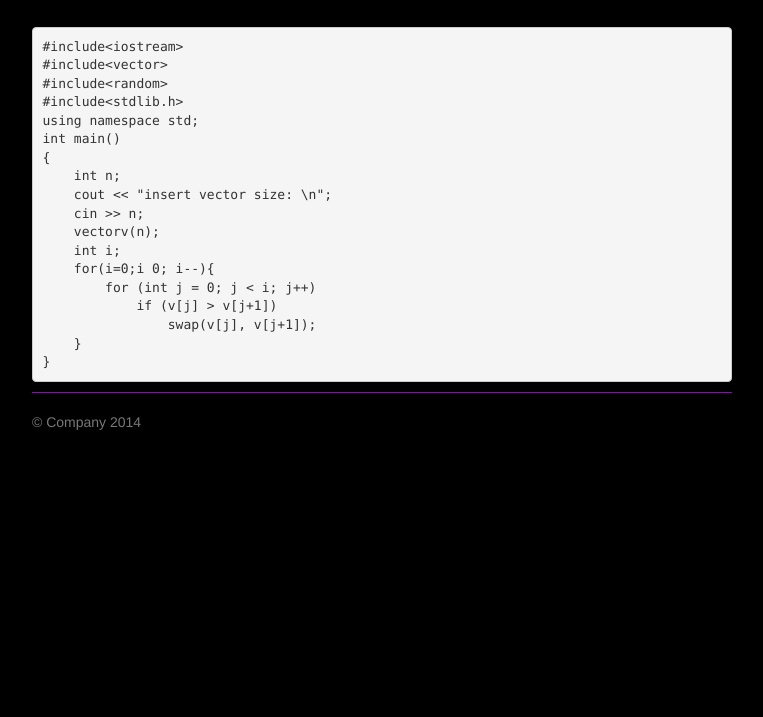
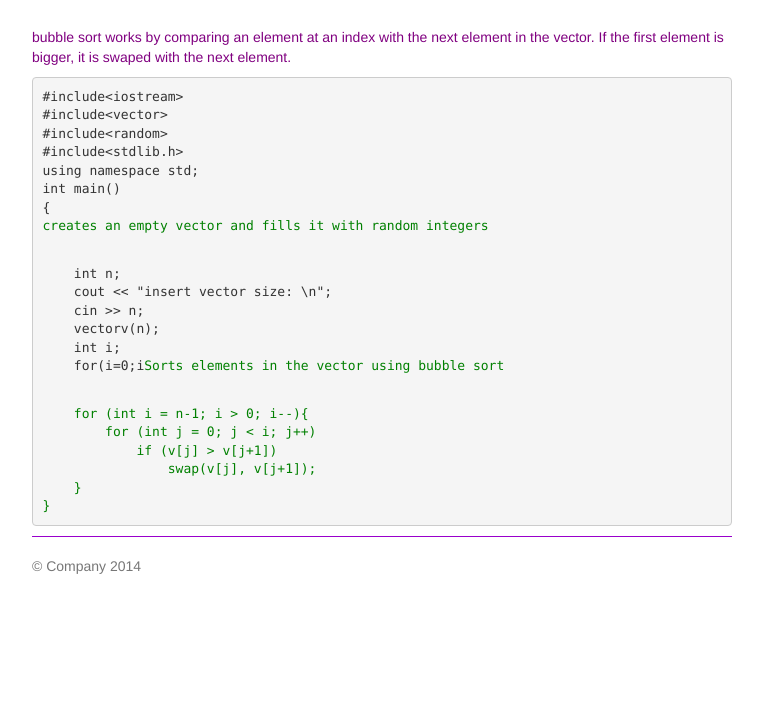
Before and after one commit to almostalmost/almostalmost.github.io, a plain HTML site: page BubbleSort.html in a window 1280 px wide. Shown: the part 83-800 px from the top of the page, without its empty margins (258-1021 px from the left). Drawn offline with nearby package versions, Linux system fonts and the light colour scheme; a script that the page names is missing.

Commit message:
Update BubbleSort.html

```diff
--- a/BubbleSort.html
+++ b/BubbleSort.html
@@ -22,7 +22,7 @@
     <![endif]-->
   </head>
 
-  <body style="background-color: black">
+  <body style="background-color: white">
 
     <div class="container">
       <div class="header clearfix">
@@ -35,6 +35,7 @@
         </nav>
         <h3 class="text-muted" style="font-color:black">Bubble Sort</h3></h3>
       </div>
+<p style="color:purple">bubble sort works by comparing an element at an index with the next element in the vector. If the first element is bigger, it is swaped with the next element.</p>
 
 <pre>
 #include&lt;iostream&gt;
@@ -44,6 +45,7 @@
 using namespace std;
 int main()
 {
+<p style="color:green">creates an empty vector and fills it with random integers</p>
     int n;
     cout << "insert vector size: \n";
     cin >> n;
@@ -54,6 +56,7 @@ int main()
     }
 
     //bubble sort
+    <p style="color:green">Sorts elements in the vector using bubble sort</p>
     for (int i = n-1; i > 0; i--){
         for (int j = 0; j < i; j++)
             if (v[j] > v[j+1])
```
